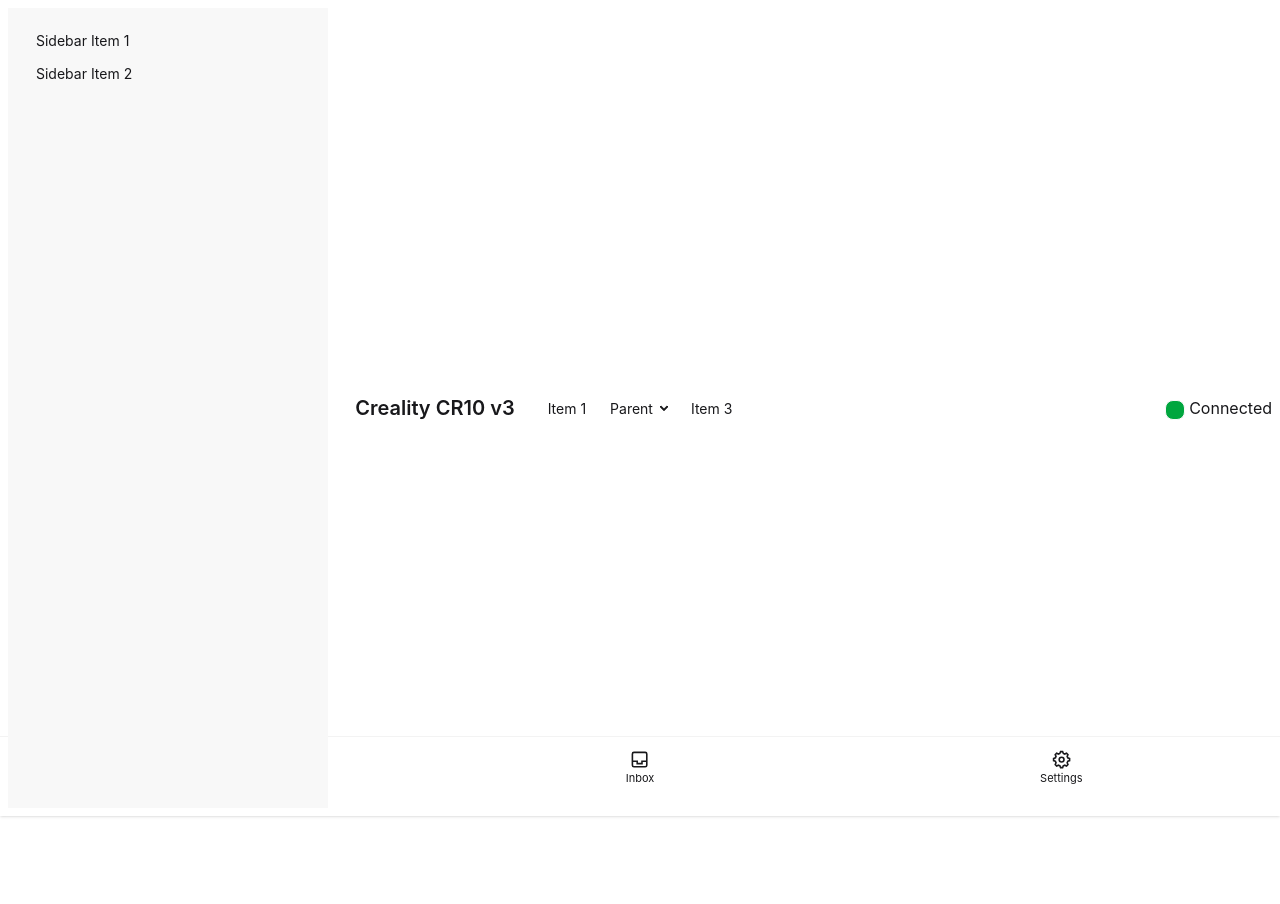
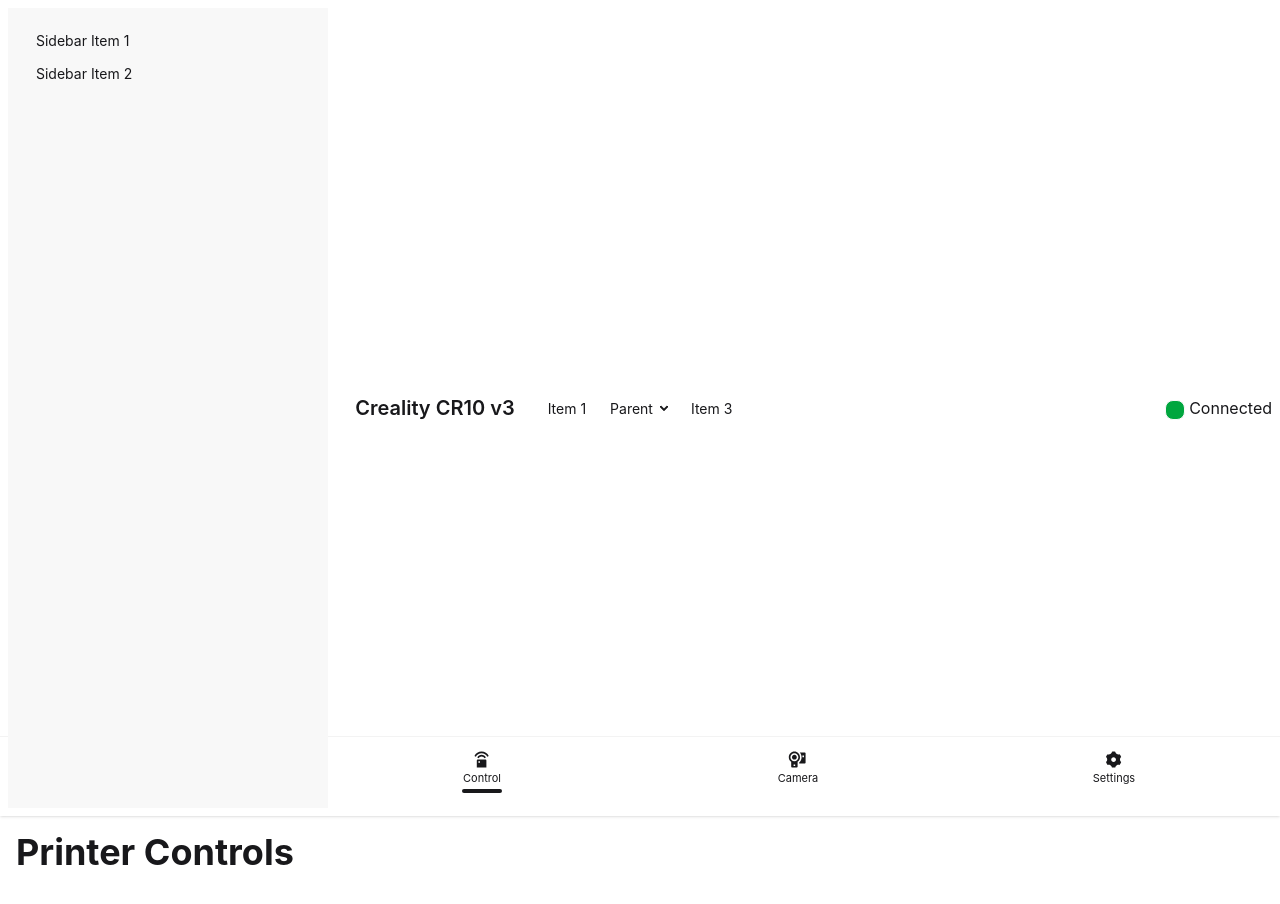
Before and after one commit to caioabrahao/klipper-mobile, a Vue app: page /control in a window 1280 px wide. Shown: the top 904 px of the page. Built offline with nearby package versions, Linux system fonts and the light colour scheme; no server answers.

Commit message:
direction change: gonna do the UX first, the backend later

```diff
--- a/src/App.vue
+++ b/src/App.vue
@@ -1,35 +1,13 @@
 <script setup lang="ts">
 import 'remixicon/fonts/remixicon.css'
-import { moonrakerUrl } from './api/moonraker.ts'
 import Dock from './components/Dock.vue'
 import Header from './components/Header.vue';
-import {onMounted, onUnmounted} from 'vue';
-
-let socket:WebSocket;
-
-onMounted(async () => {
-  socket = new WebSocket(`ws://${moonrakerUrl}/websocket`)
-
-  socket.onopen = () => {
-    console.log('Connected to Moonraker!')
-  }
-
-  socket.onmessage = (event) => {
-    console.log('Moonraker:', JSON.parse(event.data))
-  }
-})
-
-onUnmounted(() => {
-  socket?.close()
-})
 </script>
 
 <template>
   <Header/>
-
   <main class="relative min-h-screen gp-x py-4">
     <RouterView />
   </main>
-
   <Dock/>
 </template>
--- a/src/components/Dock.vue
+++ b/src/components/Dock.vue
@@ -1,17 +1,22 @@
 <template>
     <nav class="dock sticky w-full bottom-0">
         <RouterLink to="/" active-class="dock-active">
-            <svg class="size-[1.2em]" xmlns="http://www.w3.org/2000/svg" viewBox="0 0 24 24"><g fill="currentColor" stroke-linejoin="miter" stroke-linecap="butt"><polyline points="1 11 12 2 23 11" fill="none" stroke="currentColor" stroke-miterlimit="10" stroke-width="2"></polyline><path d="m5,13v7c0,1.105.895,2,2,2h10c1.105,0,2-.895,2-2v-7" fill="none" stroke="currentColor" stroke-linecap="square" stroke-miterlimit="10" stroke-width="2"></path><line x1="12" y1="22" x2="12" y2="18" fill="none" stroke="currentColor" stroke-linecap="square" stroke-miterlimit="10" stroke-width="2"></line></g></svg>
-            <span class="dock-label">Home</span>
+            <svg class="size-[1.2em]" xmlns="http://www.w3.org/2000/svg" viewBox="0 0 24 24" fill="currentColor"><path d="M3 12C3 12.5523 3.44772 13 4 13H10C10.5523 13 11 12.5523 11 12V4C11 3.44772 10.5523 3 10 3H4C3.44772 3 3 3.44772 3 4V12ZM3 20C3 20.5523 3.44772 21 4 21H10C10.5523 21 11 20.5523 11 20V16C11 15.4477 10.5523 15 10 15H4C3.44772 15 3 15.4477 3 16V20ZM13 20C13 20.5523 13.4477 21 14 21H20C20.5523 21 21 20.5523 21 20V12C21 11.4477 20.5523 11 20 11H14C13.4477 11 13 11.4477 13 12V20ZM14 3C13.4477 3 13 3.44772 13 4V8C13 8.55228 13.4477 9 14 9H20C20.5523 9 21 8.55228 21 8V4C21 3.44772 20.5523 3 20 3H14Z"></path></svg>
+            <span class="dock-label">Dashboard</span>
+        </RouterLink>
+
+        <RouterLink to="/control" active-class="dock-active">
+            <svg class="size-[1.2em]" xmlns="http://www.w3.org/2000/svg" viewBox="0 0 24 24" fill="currentColor"><path d="M17.0001 12C17.5524 12 18.0001 12.4477 18.0001 13V22H6.00015V13C6.00015 12.4477 6.44786 12 7.00015 12H17.0001ZM10.0001 14H8.00015V16H10.0001V14ZM12.0001 6C14.3491 6 16.3827 7.34978 17.3678 9.31602L15.5787 10.2108C14.922 8.89991 13.5662 8 12.0001 8C10.4341 8 9.07833 8.89991 8.42163 10.2108L6.63247 9.31602C7.61755 7.34978 9.65122 6 12.0001 6ZM12.0001 2C15.9153 2 19.3049 4.24991 20.9466 7.5273L19.1576 8.42242C17.8443 5.80019 15.1325 4 12.0001 4C8.86783 4 6.15596 5.80019 4.84271 8.42242L3.05371 7.5273C4.69541 4.24991 8.08503 2 12.0001 2Z"></path></svg>
+            <span class="dock-label">Control</span>
         </RouterLink>
 
         <RouterLink to="/camera" active-class="dock-active">
-            <svg class="size-[1.2em]" xmlns="http://www.w3.org/2000/svg" viewBox="0 0 24 24"><g fill="currentColor" stroke-linejoin="miter" stroke-linecap="butt"><polyline points="3 14 9 14 9 17 15 17 15 14 21 14" fill="none" stroke="currentColor" stroke-miterlimit="10" stroke-width="2"></polyline><rect x="3" y="3" width="18" height="18" rx="2" ry="2" fill="none" stroke="currentColor" stroke-linecap="square" stroke-miterlimit="10" stroke-width="2"></rect></g></svg>
-            <span class="dock-label">Inbox</span>
+            <svg class="size-[1.2em]" xmlns="http://www.w3.org/2000/svg" viewBox="0 0 24 24" fill="currentColor"><path d="M4 14.7453C2.18652 13.4804 1 11.3787 1 9C1 5.13401 4.13401 2 8 2C11.866 2 15 5.13401 15 9C15 11.3787 13.8135 13.4804 12 14.7453V21C12 21.5523 11.5523 22 11 22H5C4.44772 22 4 21.5523 4 21V14.7453ZM8 14C10.7614 14 13 11.7614 13 9C13 6.23858 10.7614 4 8 4C5.23858 4 3 6.23858 3 9C3 11.7614 5.23858 14 8 14ZM7 18V20H9V18H7ZM8 12C6.34315 12 5 10.6569 5 9C5 7.34315 6.34315 6 8 6C9.65685 6 11 7.34315 11 9C11 10.6569 9.65685 12 8 12ZM14 17V15.7083C15.8412 14.0604 17 11.6655 17 9C17 6.69494 16.1334 4.59227 14.7083 3H21C21.5523 3 22 3.44772 22 4V16C22 16.5523 21.5523 17 21 17H14ZM18 7V9H20V7H18Z"></path></svg>
+            <span class="dock-label">Camera</span>
         </RouterLink>
 
         <RouterLink to="/settings" active-class="dock-active">
-            <svg class="size-[1.2em]" xmlns="http://www.w3.org/2000/svg" viewBox="0 0 24 24"><g fill="currentColor" stroke-linejoin="miter" stroke-linecap="butt"><circle cx="12" cy="12" r="3" fill="none" stroke="currentColor" stroke-linecap="square" stroke-miterlimit="10" stroke-width="2"></circle><path d="m22,13.25v-2.5l-2.318-.966c-.167-.581-.395-1.135-.682-1.654l.954-2.318-1.768-1.768-2.318.954c-.518-.287-1.073-.515-1.654-.682l-.966-2.318h-2.5l-.966,2.318c-.581.167-1.135.395-1.654.682l-2.318-.954-1.768,1.768.954,2.318c-.287.518-.515,1.073-.682,1.654l-2.318.966v2.5l2.318.966c.167.581.395,1.135.682,1.654l-.954,2.318,1.768,1.768,2.318-.954c.518.287,1.073.515,1.654.682l.966,2.318h2.5l.966-2.318c.581-.167,1.135-.395,1.654-.682l2.318.954,1.768-1.768-.954-2.318c.287-.518.515-1.073.682-1.654l2.318-.966Z" fill="none" stroke="currentColor" stroke-linecap="square" stroke-miterlimit="10" stroke-width="2"></path></g></svg>
+            <svg class="size-[1.2em]" xmlns="http://www.w3.org/2000/svg" viewBox="0 0 24 24" fill="currentColor"><path d="M9.95401 2.2106C11.2876 1.93144 12.6807 1.92263 14.0449 2.20785C14.2219 3.3674 14.9048 4.43892 15.9997 5.07103C17.0945 5.70313 18.364 5.75884 19.4566 5.3323C20.3858 6.37118 21.0747 7.58203 21.4997 8.87652C20.5852 9.60958 19.9997 10.736 19.9997 11.9992C19.9997 13.2632 20.5859 14.3902 21.5013 15.1232C21.29 15.7636 21.0104 16.3922 20.6599 16.9992C20.3094 17.6063 19.9049 18.1627 19.4559 18.6659C18.3634 18.2396 17.0943 18.2955 15.9997 18.9274C14.9057 19.559 14.223 20.6294 14.0453 21.7879C12.7118 22.067 11.3187 22.0758 9.95443 21.7906C9.77748 20.6311 9.09451 19.5595 7.99967 18.9274C6.90484 18.2953 5.63539 18.2396 4.54272 18.6662C3.61357 17.6273 2.92466 16.4164 2.49964 15.1219C3.41412 14.3889 3.99968 13.2624 3.99968 11.9992C3.99968 10.7353 3.41344 9.60827 2.49805 8.87524C2.70933 8.23482 2.98894 7.60629 3.33942 6.99923C3.68991 6.39217 4.09443 5.83576 4.54341 5.33257C5.63593 5.75881 6.90507 5.703 7.99967 5.07103C9.09364 4.43942 9.7764 3.3691 9.95401 2.2106ZM11.9997 14.9992C13.6565 14.9992 14.9997 13.6561 14.9997 11.9992C14.9997 10.3424 13.6565 8.99923 11.9997 8.99923C10.3428 8.99923 8.99967 10.3424 8.99967 11.9992C8.99967 13.6561 10.3428 14.9992 11.9997 14.9992Z"></path></svg>
             <span class="dock-label">Settings</span>
         </RouterLink>
     </nav>
--- a/src/router/index.ts
+++ b/src/router/index.ts
@@ -4,6 +4,7 @@
 import CameraView from '../views/CameraView.vue'
 import FilesView from '../views/FilesView.vue'
 import SettingsView from '../views/SettingsView.vue'
+import ControlView from '../views/ControlView.vue'
 
 const router = createRouter({
   history: createWebHistory(),
@@ -24,6 +25,10 @@
     {
       path: '/settings',
       component: SettingsView
+    },
+    {
+      path: '/control',
+      component: ControlView
     }
   ]
 })
--- /dev/null
+++ b/src/views/ControlView.vue
@@ -0,0 +1,8 @@
+<script setup lang="ts">
+
+</script>
+
+<template>
+    <h1>Printer Controls</h1>
+
+</template>
```
